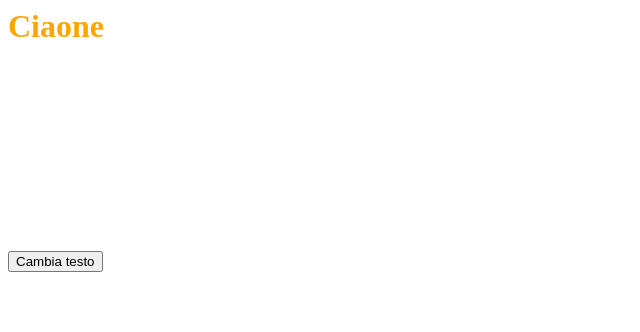
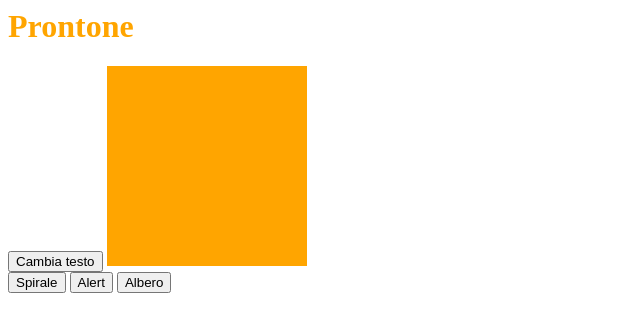
Before and after one commit to AmtoJohn/esercitazioni-gitpod, a plain HTML site: page Canvas3.0/ciaone.html in a window 1280 px wide. Both pictures are taken after a click on the button "Cambia testo". Shown: the whole page, without its empty margins (0-640 px from the left). Drawn offline with Linux system fonts and the light colour scheme.

Commit message:
ESERCITAZIONE 9.47

```diff
--- a/Canvas3.0/ciaone.html
+++ b/Canvas3.0/ciaone.html
@@ -1,11 +1,18 @@
 <html>
     <head>
         <link rel="stylesheet" href="stileciaone.css">
+        <script src= "scriptciaone.js"></script>
     </head>
     <body>
-        <h1>Ciaone</h1>
+
+        <h1 id="c1">Ciaone</h1>
         <button onclick="buttonFunction()">Cambia testo</button>
         <canvas id="myCanvas" width="200" height="200">
         </canvas>
+        <canvas id="myCanvas2" width="200" height="200"></canvas>
+        <br>
+        <button id="b1" onclick="buttonFunction2()">Spirale</button>
+        <button id="a1" onclick="buttonFunction3()">Alert</button>
+        <button id="a2" onclick="buttonFunction()">Albero</button>
     </body>
 </html>
--- a/Canvas3.0/scriptciaone.js
+++ b/Canvas3.0/scriptciaone.js
@@ -5,12 +5,41 @@ function buttonFunction() {
     ctx.fillRect(0, 0, 200, 200);
     ctx.fillStyle = "yellow";
 
-    let x = false;
-    if (!x) {
-        document.getElementById("text").innerHTML = "Prontone"
-        x = true
-    } else {
-        document.getElementById("text").innerHTML = "Ciaone"
-        x = false
-    }
+
+        document.getElementById("c1").innerHTML = "Ciaone"
+        document.getElementById("c1").innerHTML = "Prontone"
 }
+var stato = 0;
+
+function buttonFunction2() {
+  var canvas = document.getElementById("myCanvas");
+  var ctx = canvas.getContext("2d");
+  ctx.fillStyle = "#8b0000";
+  ctx.fillRect(0, 0, 200, 200);
+  ctx.fillStyle = "#FDCA40";
+
+
+  let len = 190;
+  let larg = 5;
+
+  for (i = 0; i < len/(2*larg); i += 2) {
+
+    //linee orizzontali metà sopra
+    ctx.fillRect(i*larg, i*larg, len-i*2*larg, larg);
+    //linee orizzontali metà sotto
+    ctx.fillRect(i*larg+larg, len - i*larg, len-i*2*larg-larg, larg);
+
+    //Linee verticali metà dx
+    ctx.fillRect(len - i*larg, i*larg, larg , len-i*2*larg+larg);
+    //Linee verticali metà sx
+    ctx.fillRect(i*larg+larg, i*larg + 2*larg, larg , len-i*2*larg-2*larg);
+  }
+}
+
+function buttonFunction3() {
+    alert("Saluti!")
+}
+
+function buttonFunction4() {
+
+}
```
